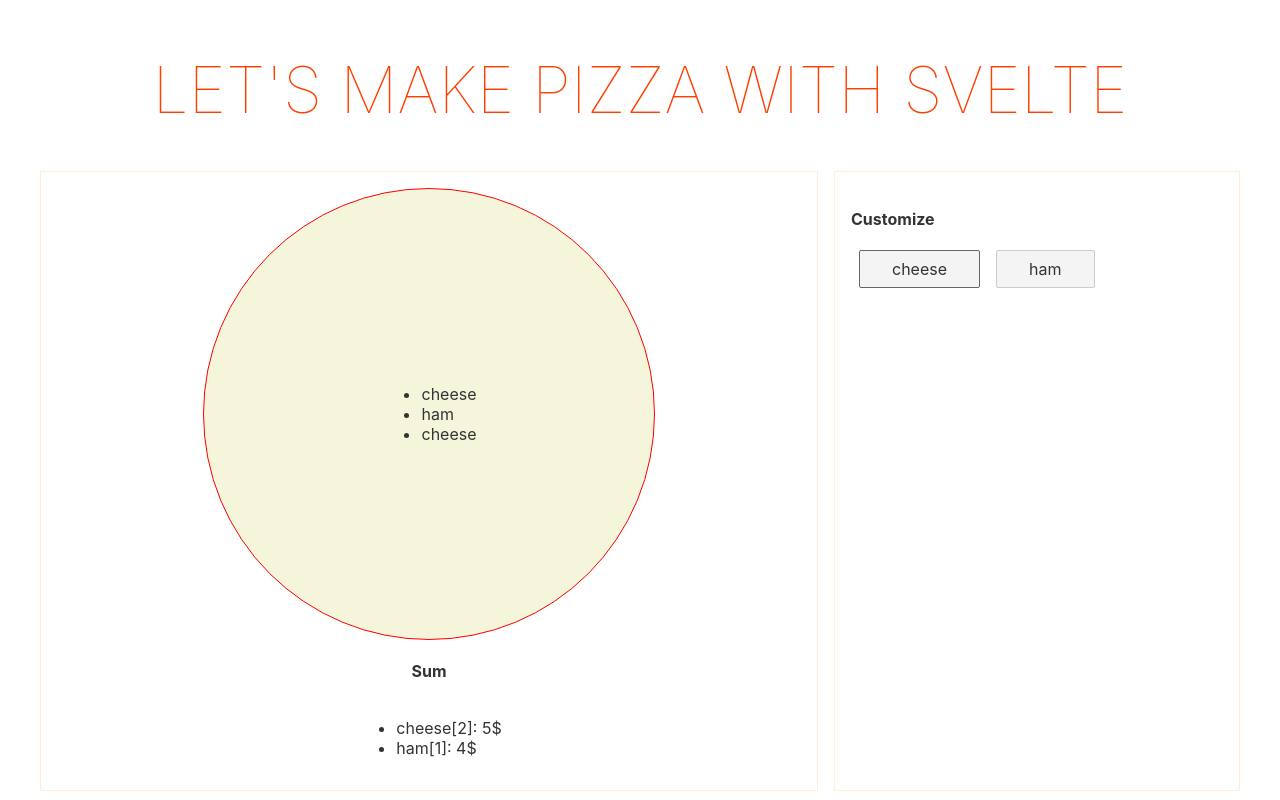
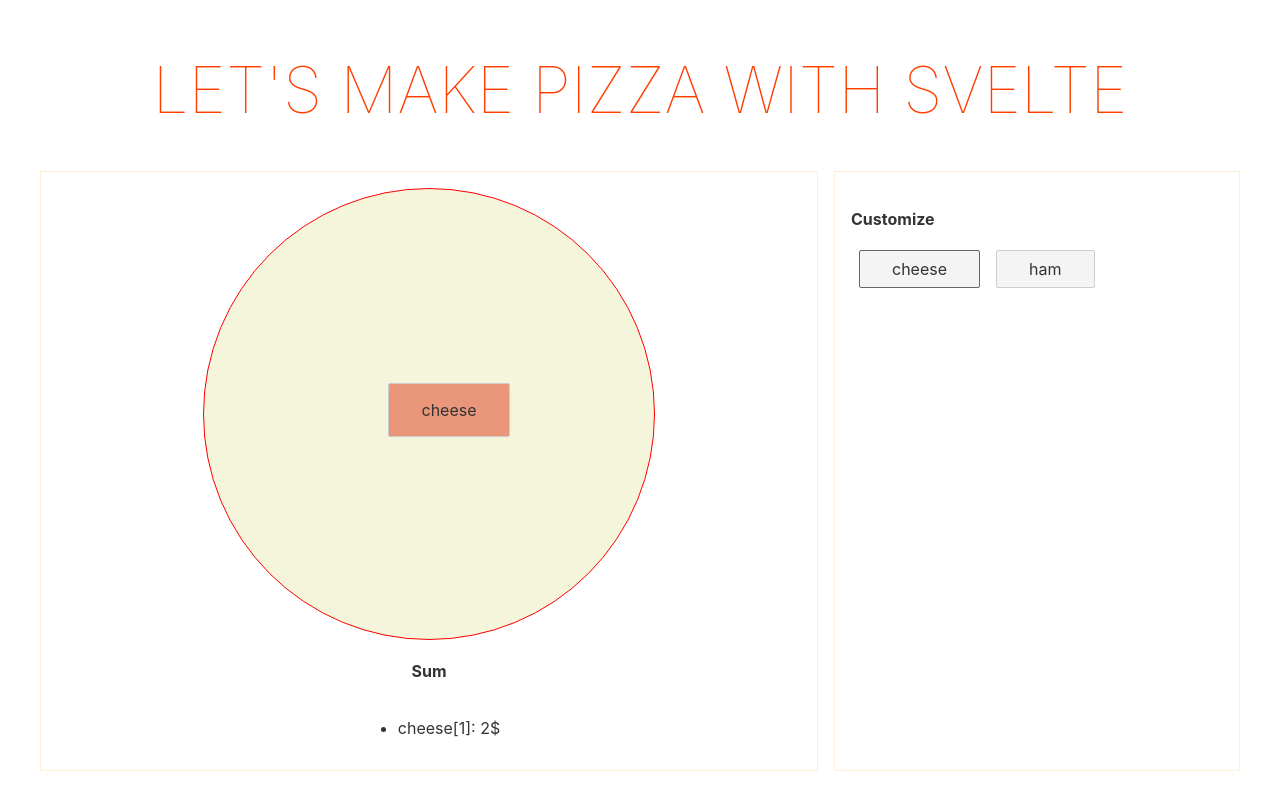
Before and after one commit to peelar/pizza-creator, a Svelte app: page / in a window 1280 px wide. Both pictures are taken after a click on the button "cheese". Built offline with nearby package versions, Linux system fonts and the light colour scheme.

Commit message:
Add add/remove topping

```diff
--- a/src/App.svelte
+++ b/src/App.svelte
@@ -1,13 +1,24 @@
 <script lang="ts">
+  import { v4 } from 'uuid';
   import Display from './components/Display/Display.svelte';
   import Creator from './components/Creator/Creator.svelte';
-  import type { Topping } from '../types';
+  import type { Topping, ToppingType } from '../types';
 
-  let toppings: Topping[] = [
-    { type: 'cheese', price: 2 },
-    { type: 'ham', price: 4 },
-    { type: 'cheese', price: 3 },
-  ];
+  const types = ['cheese', 'ham'] as ToppingType[];
+  const toppingPrices: Record<ToppingType, number> = {
+    ham: 3,
+    cheese: 2,
+  };
+  let toppings: Topping[] = [];
+
+  const addTopping = (type: ToppingType) => {
+    const topping = { type, price: toppingPrices[type], id: v4() };
+    toppings = [...toppings, topping];
+  };
+
+  const removeTopping = (id: string) => {
+    toppings = [...toppings].filter((topping) => topping.id !== id);
+  };
 </script>
 
 <style>
@@ -38,6 +49,6 @@
   <h1>Let's make pizza with Svelte</h1>
 </header>
 <main>
-  <Display {toppings} />
-  <Creator {toppings} />
+  <Display {toppings} {removeTopping} />
+  <Creator {types} {addTopping} />
 </main>
--- a/src/components/Creator/Creator.svelte
+++ b/src/components/Creator/Creator.svelte
@@ -1,7 +1,8 @@
 <script lang="ts">
-  import type { Topping } from '../../../types';
-  export let toppings: Topping[] = [];
-  $: toppingTypes = Array.from(new Set(toppings.reduce((prev, next) => [...prev, next.type], [])));
+  import type { Topping, ToppingType } from '../../../types';
+
+  export let types: Topping['type'][] = [];
+  export let addTopping: (type: ToppingType) => void;
 </script>
 
 <style>
@@ -19,5 +20,5 @@
 
 <div>
   <h4>Customize</h4>
-  {#each toppingTypes as type}<button>{type}</button>{/each}
+  {#each types as type}<button on:click={() => addTopping(type)}>{type}</button>{/each}
 </div>
--- a/src/components/Display/Display.svelte
+++ b/src/components/Display/Display.svelte
@@ -1,8 +1,9 @@
 <script lang="ts">
-  export let toppings: Topping[] = [];
   import Pizza from '../Pizza/Pizza.svelte';
   import { getToppingsSum } from '../../../helpers';
   import type { Topping } from '../../../types';
+  export let toppings: Topping[] = [];
+  export let removeTopping: (id: string) => void;
 
   $: toppingsSum = getToppingsSum(toppings);
 </script>
@@ -20,7 +21,7 @@
 </style>
 
 <div>
-  <Pizza {toppings} />
+  <Pizza {toppings} {removeTopping} />
 
   <h4>Sum</h4>
   <ul>
--- a/src/components/Pizza/Pizza.svelte
+++ b/src/components/Pizza/Pizza.svelte
@@ -2,6 +2,7 @@
   import type { Topping } from '../../../types';
 
   export let toppings: Topping[];
+  export let removeTopping: (id: string) => void;
 </script>
 
 <style>
@@ -17,12 +18,27 @@
     background-color: beige;
     border-radius: 50%;
   }
+
+  button {
+    display: flex;
+    align-items: center;
+    justify-content: center;
+    padding: 1rem 2rem;
+    background-color: darksalmon;
+  }
+
+  ul {
+    display: flex;
+    flex-direction: column;
+    align-items: center;
+    list-style: none;
+  }
 </style>
 
 <div>
   <ul>
     {#each toppings as topping}
-      <li>{topping.type}</li>
+      <li><button on:click={() => removeTopping(topping.id)}> {topping.type} </button></li>
     {/each}
   </ul>
 </div>
```
